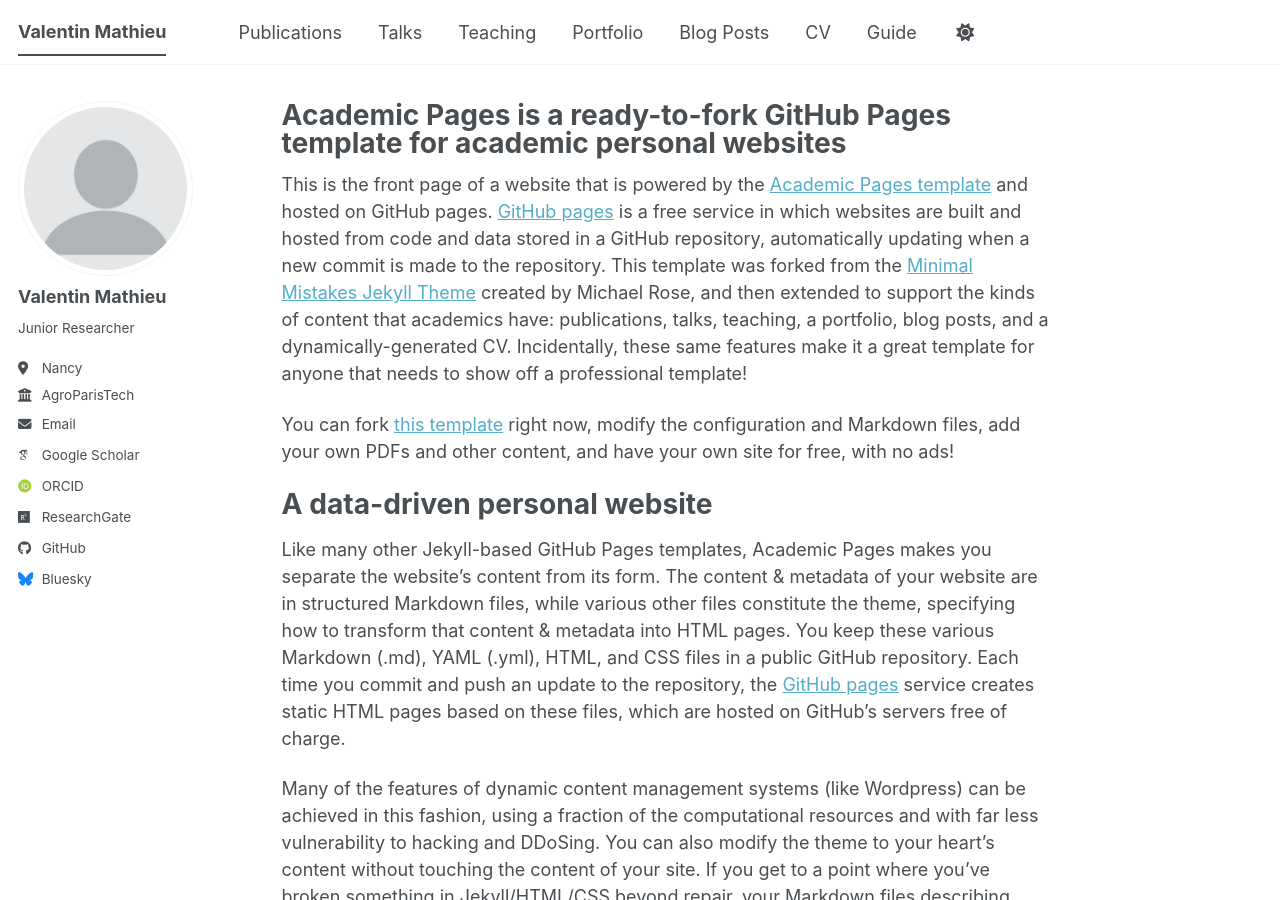
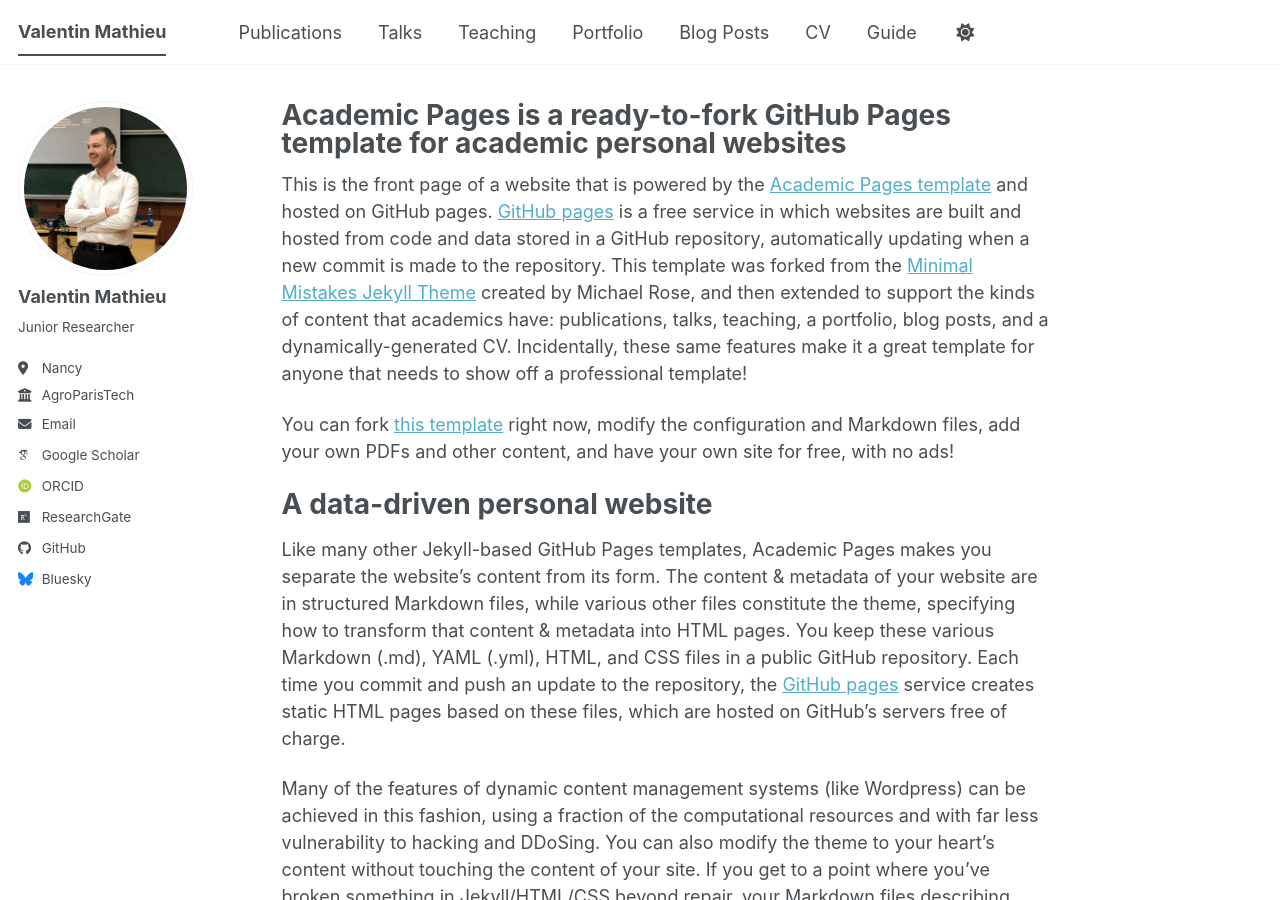
Before and after one commit to vlmathieu/vlmathieu.github.io, a Jekyll site: the page built from _pages/about.md, in a window 1280 px wide and 900 px high. Built offline with Jekyll 4.4.1, drawn with Linux system fonts in a browser that asks for light colours; some web fonts are replaced; a script bundle is joined from its source files by our own code; library files that are not in the unit come from our copies.

Commit message:
Update profile picture

```diff
--- a/_config.yml
+++ b/_config.yml
@@ -23,7 +23,7 @@
 #               Additional customization can be done by editing /_includes/author-profile.html
 author:
   # Biographic information
-  avatar           : "profile.png"
+  avatar           : "MATHIEU_Valentin.png"
   name             : "Valentin Mathieu"
   pronouns         : # example: "she/her"
   bio              : "Junior Researcher"
```
Also changed, not shown: images/MATHIEU_Valentin.png (added).
